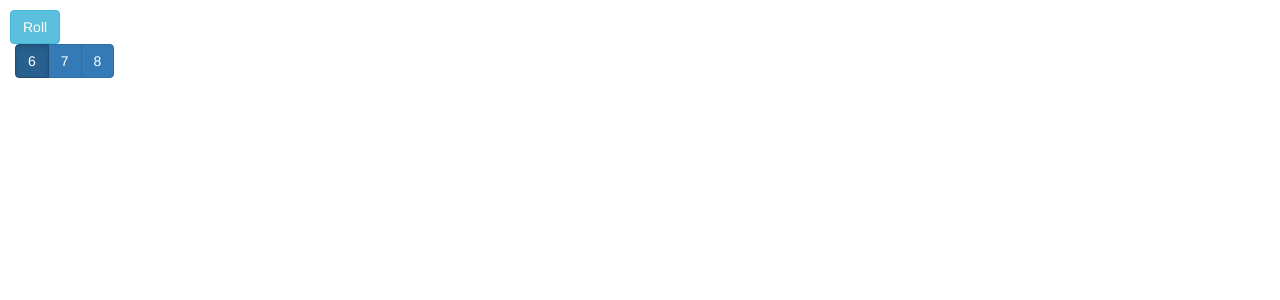
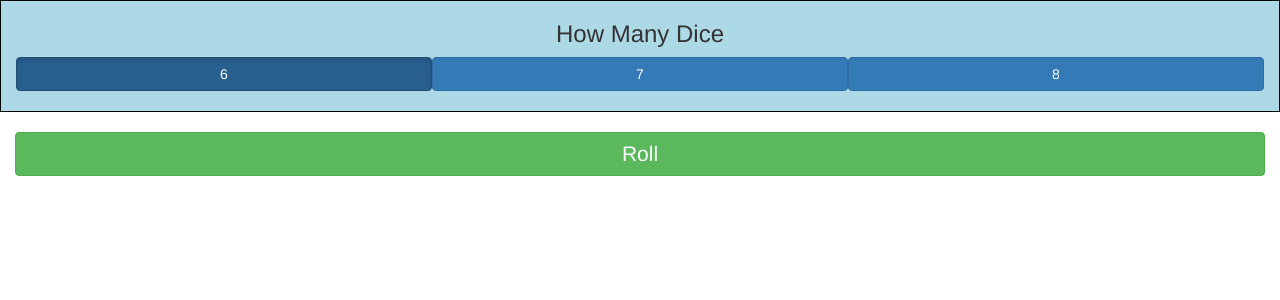
Before and after one commit to eliezerwohl/kingofdice, a PHP site: page / in a window 1280 px wide. Shown: the top 300 px of the page. Run offline with PHP 8.4, Linux system fonts and the light colour scheme; some libraries are stand-ins or nearby versions.

Commit message:
complete style change

```diff
--- a/css/style.css
+++ b/css/style.css
@@ -3,8 +3,23 @@
 }
 img {
   height:70px;
+  margin:10px;
+}
+/*
+button{
+  margin:10px;
+}*/
+
+#rollIt{
+  font-size: 1.5em;
+  margin-top: 20px;
 }
 
-button{
-  margin:10px;
+.diceCount{
+  border:1px black solid;
+  background:lightblue;
+  padding-bottom: 20px;
 }
+.btn-success{
+  margin-bottom: 40px
+}
--- a/home.html
+++ b/home.html
@@ -9,10 +9,11 @@
 <link rel="stylesheet" type="text/css" href="css/style.css">
 </head>
 <body>
-<button class ="btn btn-info" id="rollIt"> Roll</button>
-<br>
-<div class="col-md-3">
-                    <div class="btn-group" data-toggle="buttons">
+  <div class="container-fluid">
+    <div class="row">
+      <div class="col-md-12 diceCount">
+        <h3 class="text-center"> How Many Dice </h3>
+        <div class="btn-group-justified" data-toggle="buttons">
           <label data-choice="6" class="btn btn-primary active">
             <input type="radio" name="options"  id="option1" autocomplete="off"> 6
           </label>
@@ -23,8 +24,16 @@
             <input type="radio" name="options" data-choice="3" id="option3" autocomplete="off"> 8
           </label>
         </div>
+      </div> <!-- col md 12 -->
+    </div><!--  row -->
+    <div class="row">
+      <div class="col-md-12">
+        <button class ="btn btn-success btn-block" id="rollIt"> Roll</button>
+      </div> <!-- col md 12 -->
+    </div> <!-- row -->
+    <div class="target"> </div>
   </div>
-<div class="target"> </div>
+
 
 <script src="https://ajax.googleapis.com/ajax/libs/jquery/2.1.3/jquery.min.js"></script>
 <script src="https://maxcdn.bootstrapcdn.com/bootstrap/3.3.6/js/bootstrap.min.js" integrity="sha384-0mSbJDEHialfmuBBQP6A4Qrprq5OVfW37PRR3j5ELqxss1yVqOtnepnHVP9aJ7xS" crossorigin="anonymous"></script>
```
Lines whose indentation alone changed are shown as unchanged.
